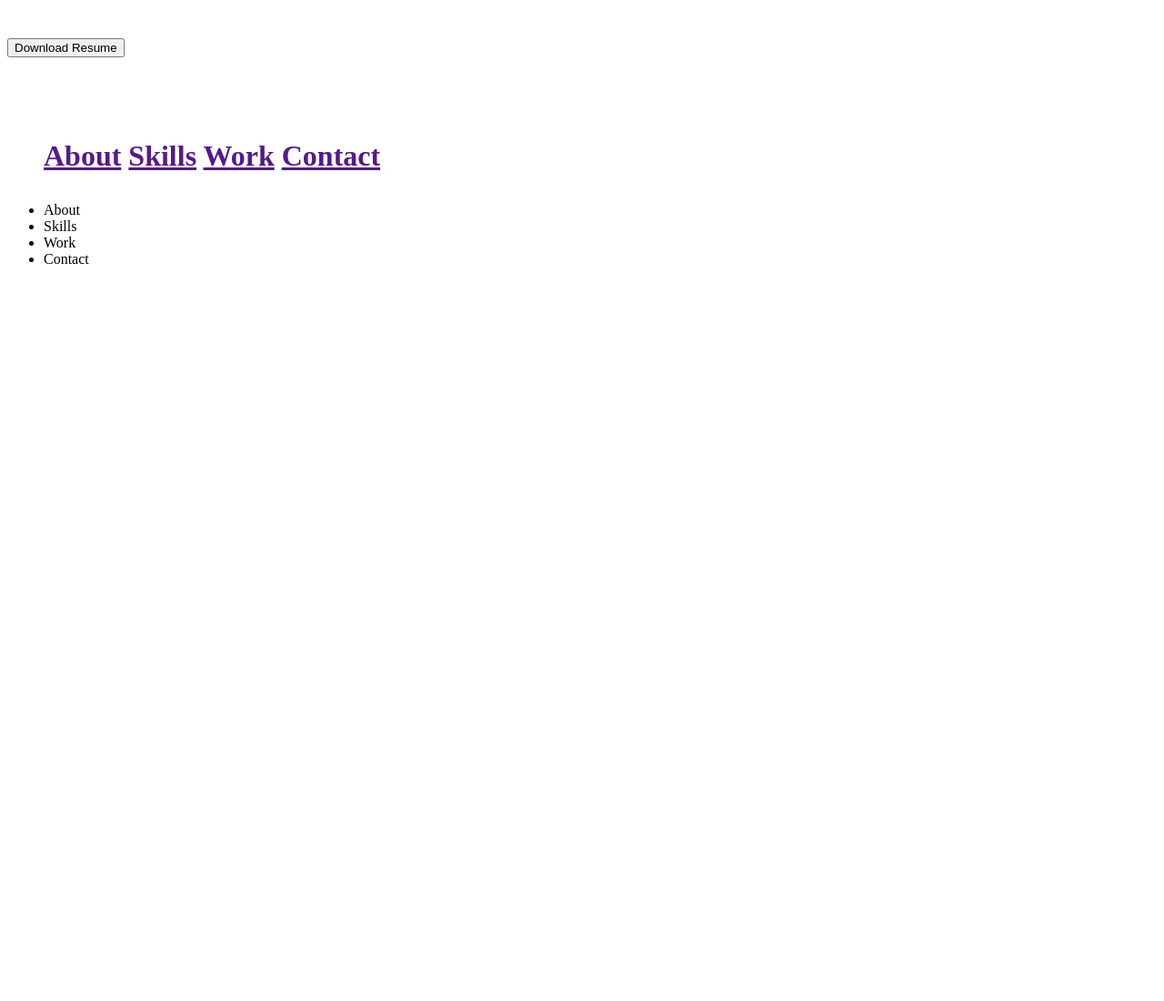
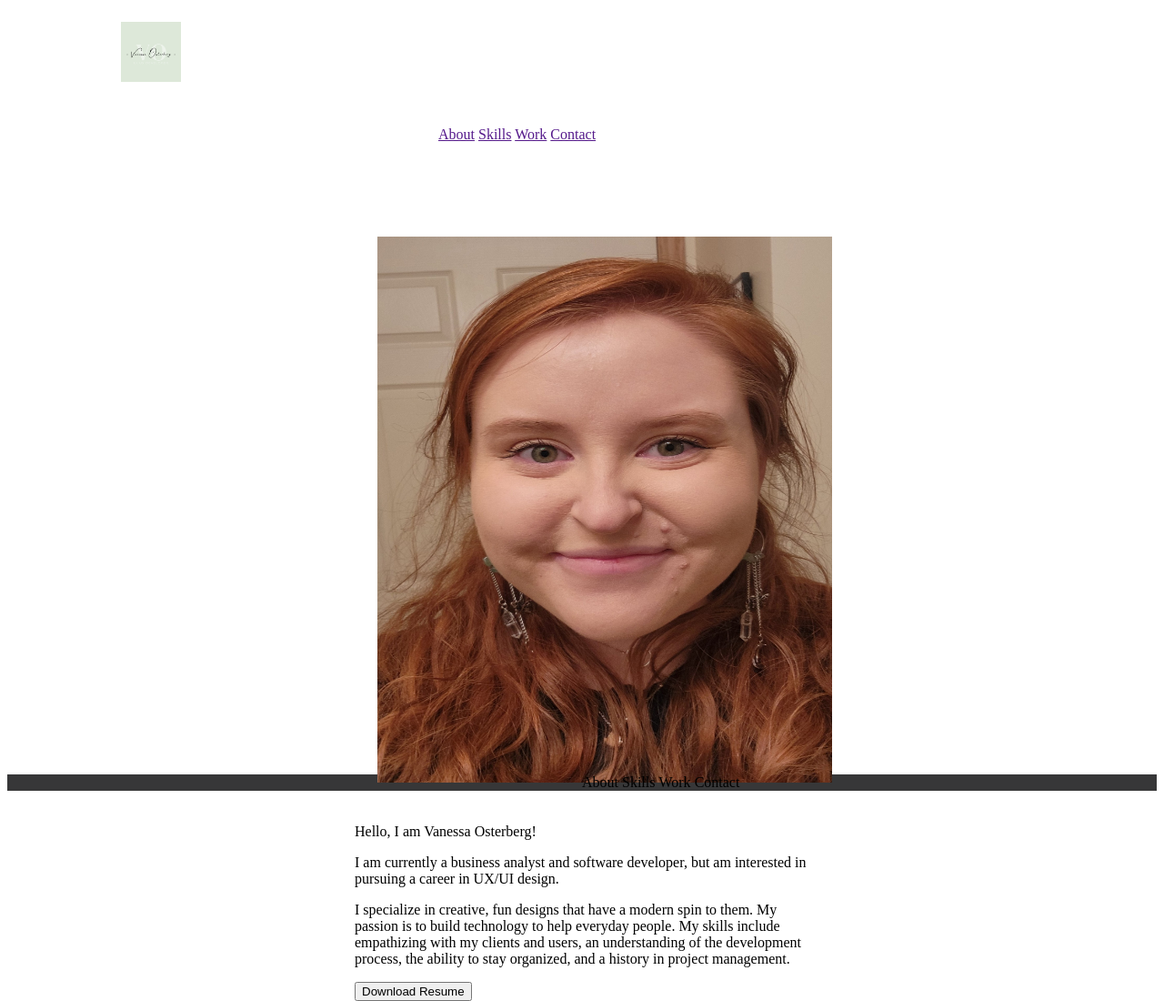
Before and after one commit to vanessaosterberg/UX_UI_HW_17, a plain HTML site: page index.html in a window 1280 px wide. Shown: the whole page at 91% size. Before the commit the page ends 800 px from the top, so only its background shows below. Drawn offline with Linux system fonts and the light colour scheme.

Commit message:
headshot image not styling correctly

```diff
--- a/CSS/style.css
+++ b/CSS/style.css
@@ -1,6 +1,23 @@
-body {
+nav {
+    width: 73%;
+    padding: 1%;
+}
 
+ul {
+    width: 50%;
+    margin-left: auto;
 }
+
+footer {
+    background: #373738;
+}
+
+    footer ul li {
+        display: inline-block;
+        vertical-align: top;
+    }
+
+
 
 .inline-block {
     display: inline-block;
@@ -13,31 +30,21 @@ body {
     text-align: center;
 }
 
-nav {
-    width: 73%;
-    padding: 1%;
-}
-
-ul {
-    width: 50%;
-    margin-left: auto;
-}
-
 .heroImg {
     height: 600px;
     padding: 25px;
 }
 
 .content {
+    height: inherit;
+    padding: inherit;
     width: 500px;
     margin: 0 auto;
 }
 
-footer {
-    background-color: #373738;
+img {
+    height: inherit;
+    padding: inherit;
+    width: inherit;
+    margin: inherit;
 }
-
-footer ul li {
-    display: inline-block;
-    vertical-align: top;
-}
--- a/index.html
+++ b/index.html
@@ -1,26 +1,20 @@
+
 <!DOCTYPE html>
 
 <html lang="en" xmlns="http://www.w3.org/1999/xhtml">
-<link rel="stylesheet" href="styles.css">
 
 <head>
+    <link rel="stylesheet" href="/CSS/style.css">
     <meta charset="utf-8" />
-    <title></title>
-    <section class="heroImg">
-        <div class="content">
-            <img />
-            <p>
+    <title>
+    </title>
 
-            </p>
-            <button>Download Resume</button>
-        </div>
-    </section>
 </head>
 <body>
 
-    <h1 class="navigation">
+    <header class="navigation">
         <div class="inline-block logo">
-            <img />
+            <img src="/images/Vanessa Osterberg.png" />
         </div>
         <nav>
             <ul>
@@ -30,16 +24,31 @@
                 <a href="">Contact</a>
             </ul>
         </nav>
+    </header>
+    <section class="heroImg">
+        <div class="content">
+            <img src="/images/Headshot.jpg" />
+            <p>
+                Hello, I am Vanessa Osterberg!
+            </p>
+            <p>
+                I am currently a business analyst and software developer, but am interested in pursuing a career in UX/UI design.
+            </p>
+            <p>
+                I specialize in creative, fun designs that have a modern spin to them. My passion is to build technology to help everyday people. My skills include empathizing with my clients and users, an understanding of the development process, the ability to stay organized, and a history in project management.
+            </p>
+            <button>Download Resume</button>
+        </div>
+    </section>
 
-    </h1>
+    <footer>
+        <ul>
+            <li class="inline-block">About</li>
+            <li class="inline-block">Skills</li>
+            <li class="inline-block">Work</li>
+            <li class="inline-block">Contact</li>
+        </ul>
+    </footer>
 
 </body>
-<foot>
-    <ul>
-        <li class="inline-block">About</li>
-        <li class="inline-block">Skills</li>
-        <li class="inline-block">Work</li>
-        <li class="inline-block">Contact</li>
-    </ul>
-</foot>
 </html>
```
Also changed, not shown: images/Headshot.jpg (added), images/Selfie.jpg (added), images/Vanessa Osterberg.png (added), 1 other file.
